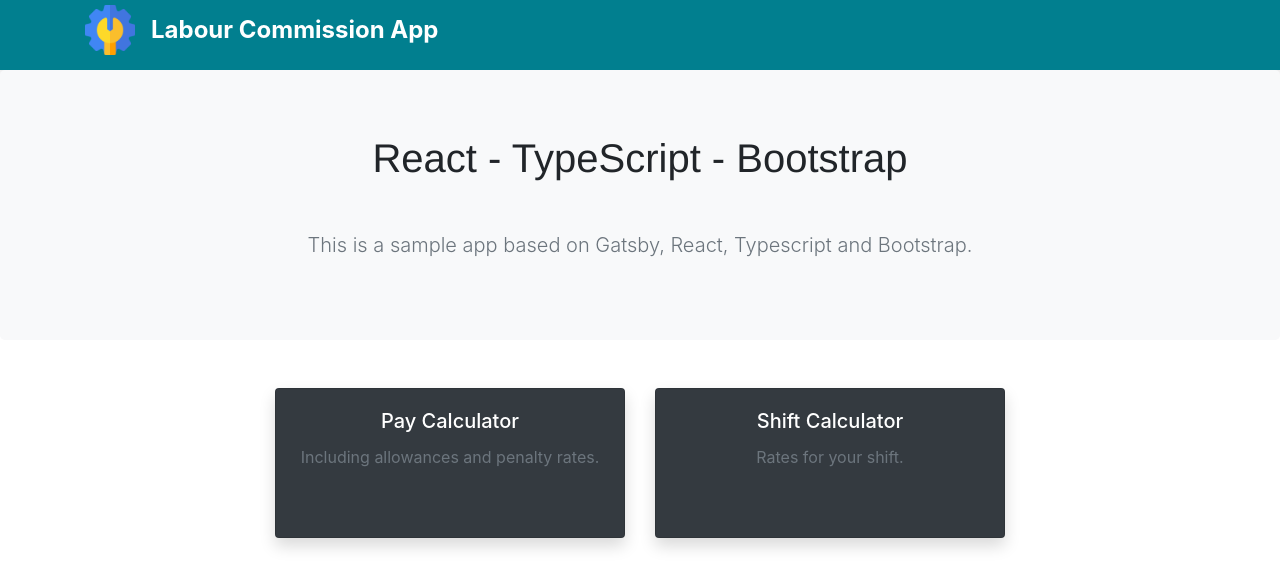
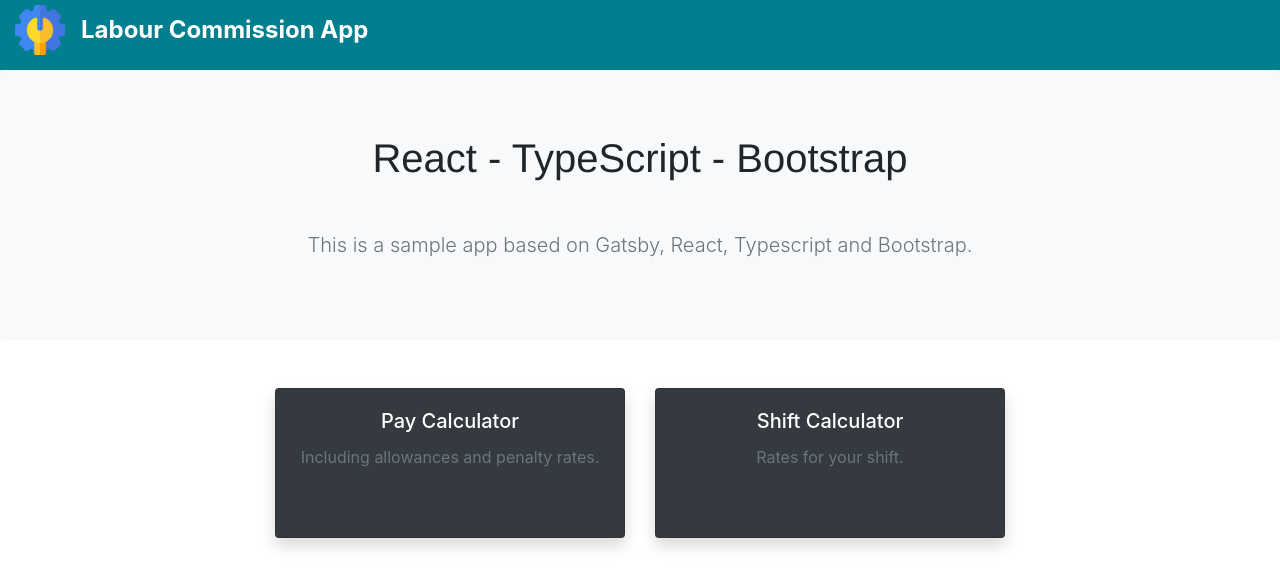
Before and after one commit to kalyan-anna/gatsby-bootstrap-labour, a Gatsby site: page / in a window 1280 px wide. Built offline with nearby package versions, Linux system fonts and the light colour scheme; Gatsby itself is replaced by a stand-in of ours.

Commit message:
header fluid

```diff
--- a/src/components/Header/Header.tsx
+++ b/src/components/Header/Header.tsx
@@ -4,7 +4,7 @@ import styles from './Header.module.scss';
 
 const Header = () => (
   <header className="bg-primary shadow" style={{ height: '70px' }}>
-    <div className="container d-flex justify-content-between">
+    <div className="container-fluid">
       <a href="#" className="navbar-brand d-flex align-items-center">
         <Logo />
         <strong className={`text-white font-weight-bold pl-3 ${styles.title}`}>
```
